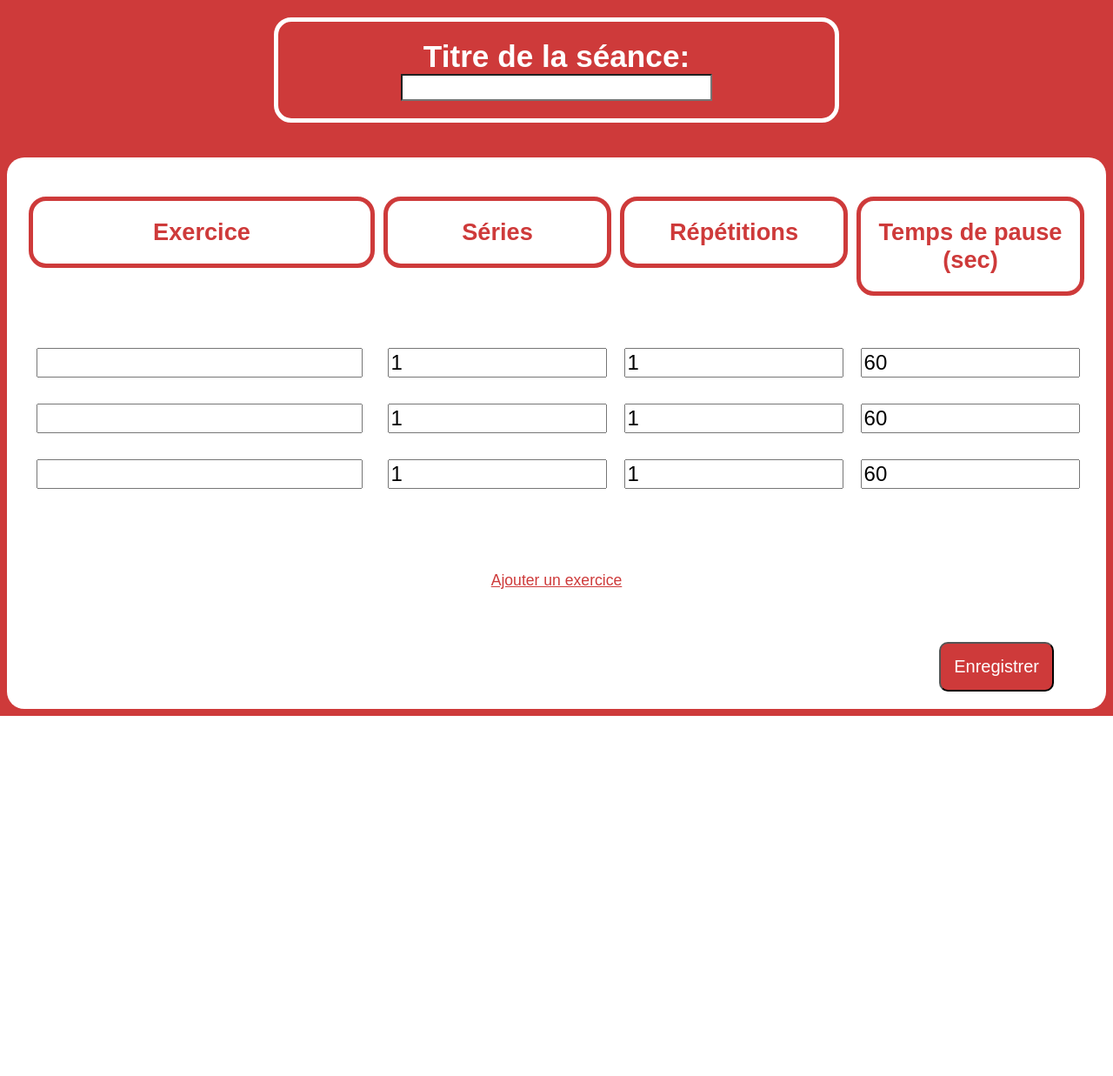
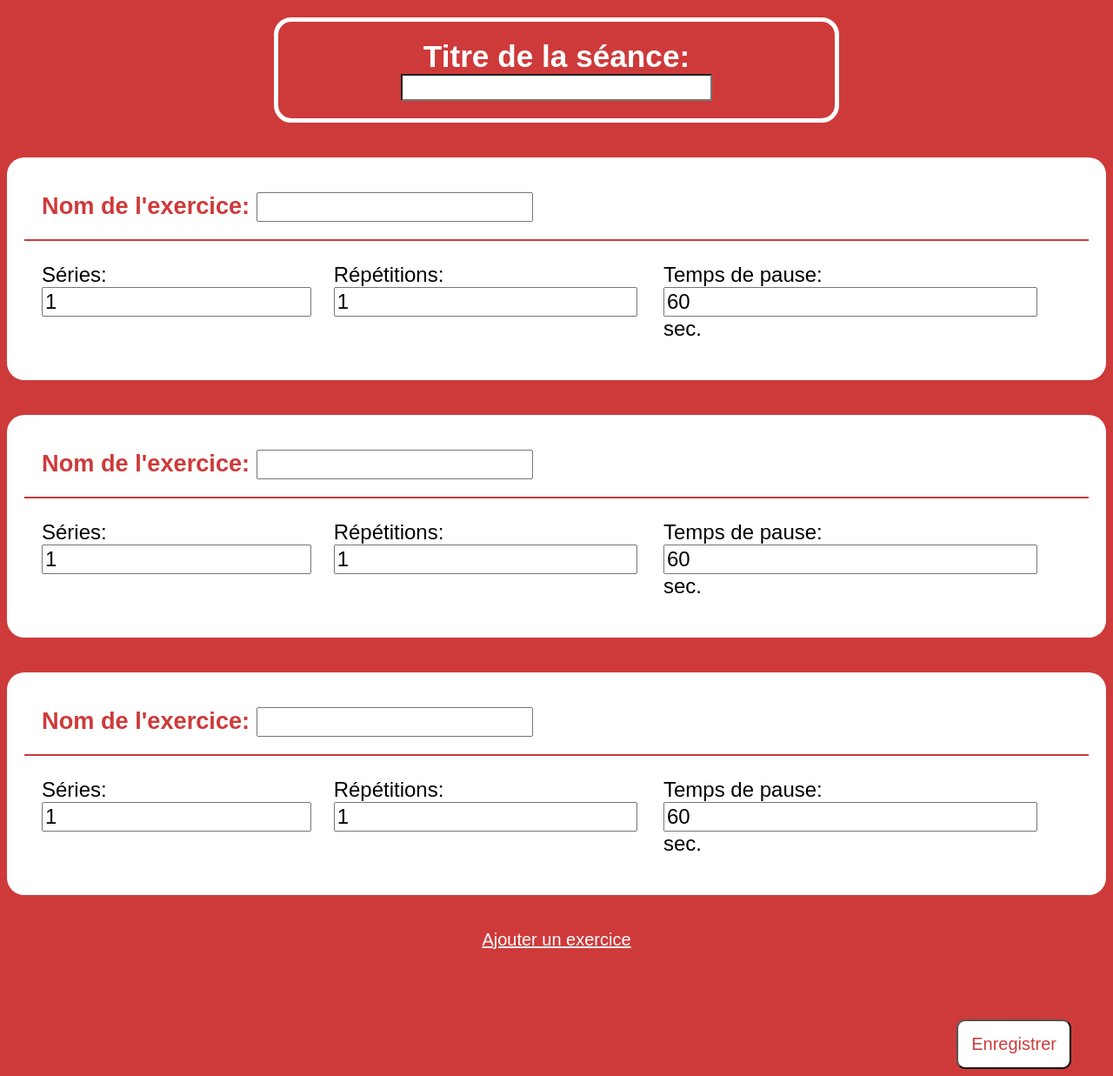
Before and after one commit to chloefont/planyourshape, a Django app: page /sessions/create/ in a window 1280 px wide. Shown: the whole page at 87% size. Before the commit the page ends 823 px from the top, so only its background shows below. Run offline with Django 3.2, Linux system fonts and the light colour scheme.

Commit message:
CHLOE-7 session creation page redone

```diff
--- a/projet_muscu/muscu_site/forms.py
+++ b/projet_muscu/muscu_site/forms.py
@@ -18,10 +18,10 @@ class ExerciseForm(ModelForm):
         fields = ['exercise', 'sets', 'reps', 'break_time']
 
         labels = {
-            'exercise': 'Exercice',
-            'sets': 'Séries',
-            'reps': 'Répétitions',
-            'break_time': 'Temps de pause',
+            'exercise': 'Exercice: ',
+            'sets': 'Séries: ',
+            'reps': 'Répétitions: ',
+            'break_time': 'Temps de pause: ',
         }
 
 
--- a/projet_muscu/muscu_site/static/css/style.css
+++ b/projet_muscu/muscu_site/static/css/style.css
@@ -100,7 +100,7 @@ textarea {
 .button-add {
   font-size: var(--font-size-button-smaller);
   padding: var(--spacing-small);
-  color: var(--main-color);
+  color: white;
   display: flex;
   justify-content: center;
 }
@@ -140,20 +140,6 @@ textarea {
   font-weight: bold;
 }
 
-.second-title {
-  display: flex;
-  justify-content: space-around;
-}
-
-.second-title span {
-  color: var(--main-color);
-  font-weight: var(--font-weight-bold);
-  text-decoration: underline;
-  margin: 0;
-  padding: var(--spacing-tiny);
-  display: block;
-}
-
 .column-title {
   color: white;
   font-size: 30px;
@@ -163,7 +149,7 @@ textarea {
   margin-left: 40px;
 }
 
-.title-exercise-complete {
+.title-exercise {
   color: var(--main-color);
   font-size: var(--font-size-title-medium);
   font-weight: var(--font-weight-bold);
@@ -180,11 +166,6 @@ textarea {
 .container {
   max-width: 1600px;
   margin: 0 auto;
-}
-
-.fields-container {
-  padding-top: var(--spacing-smaller);
-  padding-bottom: var(--spacing-smaller);
 }
 
 .block-title {
@@ -281,37 +262,15 @@ textarea {
 }
 
 /*--
-  block exercises
+  block exercise
 --*/
-.fields-row {
-  display: flex;
-  justify-content: space-between;
-  padding-bottom: var(--spacing-small);
-  padding-top: var(--spacing-small);
-}
-
-.exercise input {
-  margin-right: var(--spacing-smaller);
-}
-
-.w-3-9 {
-  width: 33.333%;
-}
-
-.w-2-9 {
-  width: 22.222%;
-}
-
-/*--
-  sessions complete block exercice
---*/
-.exercise-info-item {
+.exercise-info-item, .exercise-creation-item {
   color: black;
   padding-top: var(--spacing-smaller);
   padding-bottom: var(--spacing-smaller);
 }
 
-.exercise-info-row, .exercise-info-sup-row {
+.exercise-info-row, .exercise-info-sup-row, .exercise-creation-block {
   padding: var(--spacing-small);
 }
 
@@ -336,11 +295,11 @@ textarea {
 .very-important-text {
   color: var(--main-color);
   font-weight: var(--font-weight-bolder);
-  font-size: var(--font-size-title-medium);
+  font-size: var(--font-size-text);
 }
 
 .important-text {
-  font-weight: var(--font-weight-bold);
+  font-size: var(--font-size-button-smaller);
 }
 
 /*--
@@ -421,7 +380,8 @@ textarea {
   }
 
   .button-add {
-    padding: var(--spacing-medium);
+    font-size: var(--font-size-button);
+    padding: var(--spacing-large);
   }
 
   /*--
@@ -444,11 +404,6 @@ textarea {
   /*--
     blocks and containers
   --*/
-  .fields-container {
-    padding-top: var(--spacing-large);
-    padding-bottom: var(--spacing-larger);
-  }
-
   .block-exercise {
     padding-left: var(--spacing-medium);
     padding-right: var(--spacing-medium);
@@ -462,9 +417,9 @@ textarea {
   }
 
   /*--
-    session complete block exercise
+    block exercise
   --*/
-  .exercise-info-row {
+  .exercise-info-row, .exercise-creation-block {
     display: flex;
     justify-content: space-between;
     padding: var(--spacing-medium);
@@ -472,6 +427,18 @@ textarea {
 
   .weight input {
     max-width: 310px;
+  }
+
+  /*--
+    session delete block
+  --*/
+  .very-important-text {
+    font-size: var(--font-size-title-medium);
+  }
+
+  .important-text {
+    font-size: inherit;
+    font-weight: var(--font-weight-bold);
   }
 
   /*--
--- a/projet_muscu/muscu_site/templates/muscu_site/session_complete.html
+++ b/projet_muscu/muscu_site/templates/muscu_site/session_complete.html
@@ -24,7 +24,7 @@
   {% for exercise, form in list_exercise_form %}
   <div class="block-exercise">
 
-    <div class="title-exercise-complete">
+    <div class="title-exercise">
       {{ exercise.exercise }}
     </div>
     <div class="exercise-info-row">
--- a/projet_muscu/muscu_site/templates/muscu_site/session_creation.html
+++ b/projet_muscu/muscu_site/templates/muscu_site/session_creation.html
@@ -19,44 +19,31 @@
 
   </div>
 
-
-  <div class="block-exercise">
   {{ exercise_formset.management_form }}
 
-    <div class="second-title text-align-center">
-      <div class="w-3-9">
-        <span class="exercise">Exercice</span>
+  <div class="block-exercises">
+    {% for form in exercise_formset %}
+    <div class="block-exercise">
+
+      <div class="title-exercise">
+        Nom de l'exercice: {{ form.exercise }}
+        {% include "muscu_site/_field_errors.html" with field=form.exercice extra_classes="error-validation-list--red" %}
       </div>
-      <div class="w-2-9">
-        <span class="sets">Séries</span>
+      <div class="exercise-creation-block block-adapted-width">
+        <div class="exercise-creation-item">
+          {{ form.sets.label }}{{ form.sets }}
+          {% include "muscu_site/_field_errors.html" with field=form.sets extra_classes="error-validation-list--red" %}
         </div>
-      <div class="w-2-9">
-        <span class="reps">Répétitions</span>
+        <div class="exercise-creation-item">
+          {{ form.reps.label }}{{ form.reps }}
+          {% include "muscu_site/_field_errors.html" with field=form.reps extra_classes="error-validation-list--red" %}
         </div>
-      <div class="w-2-9">
-        <span class="break_time">Temps de pause (sec)</span>
+        <div class="exercise-creation-item">
+          {{form.break_time.label }}{{ form.break_time }} sec.
+          {% include "muscu_site/_field_errors.html" with field=form.break_time extra_classes="error-validation-list--red" %}
         </div>
       </div>
 
-    <div class="fields-container">
-      {% for form in exercise_formset %}
-      <div class="fields-row">
-        <div class="text-align-center exercise w-3-9 block-adapted-width">
-          {{ form.exercise }}
-          {% include "muscu_site/_field_errors.html" with field=form.exercice extra_classes="error-validation-list--red" %}
-        </div>
-        <div class="text-align-center w-2-9 block-adapted-width">
-          {{ form.sets }}
-          {% include "muscu_site/_field_errors.html" with field=form.sets extra_classes="error-validation-list--red" %}
-        </div>
-        <div class="text-align-center w-2-9 block-adapted-width">
-          {{ form.reps }}
-          {% include "muscu_site/_field_errors.html" with field=form.reps extra_classes="error-validation-list--red" %}
-        </div>
-        <div class="text-align-center w-2-9 block-adapted-width">
-          {{ form.break_time }}
-          {% include "muscu_site/_field_errors.html" with field=form.break_time extra_classes="error-validation-list--red" %}
-        </div><br>
     </div>
     {% endfor %}
   </div>
@@ -66,42 +53,45 @@
   </div>
 
   <div class="on-right">
-      <button type="submit" name="button" class="button main-button--red">Enregistrer</button>
+    <button type="submit" name="button" class="button main-button--white">Enregistrer</button>
   </div>
 
   <div class="hidden extra-row">
-      <div class="fields-row">
-        <div class="text-align-center exercise w-3-9">
-          {{exercise_formset.empty_form.exercise}}
+    <div class="block-exercise">
+
+      <div class="title-exercise">
+        Nom de l'exercice: {{ exercise_formset.empty_form.exercise }}
       </div>
-        <div class="text-align-center w-2-9">
-          {{exercise_formset.empty_form.sets}}
+      <div class="exercise-creation-block block-adapted-width">
+        <div class="exercise-creation-item">
+          {{ exercise_formset.empty_form.sets.label }}{{ exercise_formset.empty_form.sets }}
         </div>
-        <div class="text-align-center w-2-9">
-          {{exercise_formset.empty_form.reps}}
+        <div class="exercise-creation-item">
+          {{ exercise_formset.empty_form.reps.label }}{{ exercise_formset.empty_form.reps }}
         </div>
-        <div class="text-align-center w-2-9">
-          {{exercise_formset.empty_form.break_time}}
-        </div><br>
+        <div class="exercise-creation-item">
+          {{exercise_formset.empty_form.break_time.label }}{{ exercise_formset.empty_form.break_time }} sec.
         </div>
       </div>
 
     </div>
+  </div>
 
 </form>
+
 
 <script type="text/javascript">
   var buttonAdd = document.querySelector('.button-add');
 
   function addRow(){
-    const extraRow = document.querySelector('.extra-row .fields-row');
-    const fieldContainer = document.querySelector('.fields-container');
+    const extraRow = document.querySelector('.extra-row .block-exercise');
+    const blockExercises = document.querySelector('.block-exercises');
 
 
     newNbRow = document.querySelector('#id_form-TOTAL_FORMS').value++;
     let clonedRow = extraRow.cloneNode(true);
     clonedRow.innerHTML = clonedRow.innerHTML.replace(/__prefix__/g, newNbRow);
-    fieldContainer.appendChild(clonedRow);
+    blockExercises.appendChild(clonedRow);
 
   }
 
--- a/projet_muscu/muscu_site/templates/muscu_site/session_summary.html
+++ b/projet_muscu/muscu_site/templates/muscu_site/session_summary.html
@@ -15,7 +15,7 @@
 {% for exercise_completed in exercises_completed %}
   <div class="block-exercise">
 
-    <div class="title-exercise-complete">
+    <div class="title-exercise">
       {{ exercise_completed.exercise.exercise }}
     </div>
     <div class="exercise-info-row">
```
Lines whose indentation alone changed are shown as unchanged.
